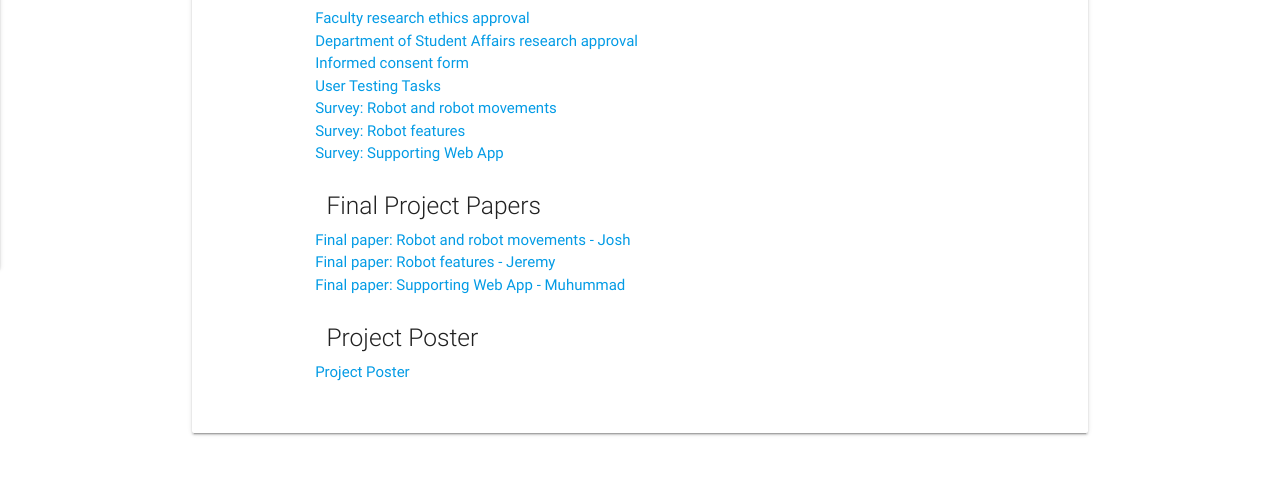
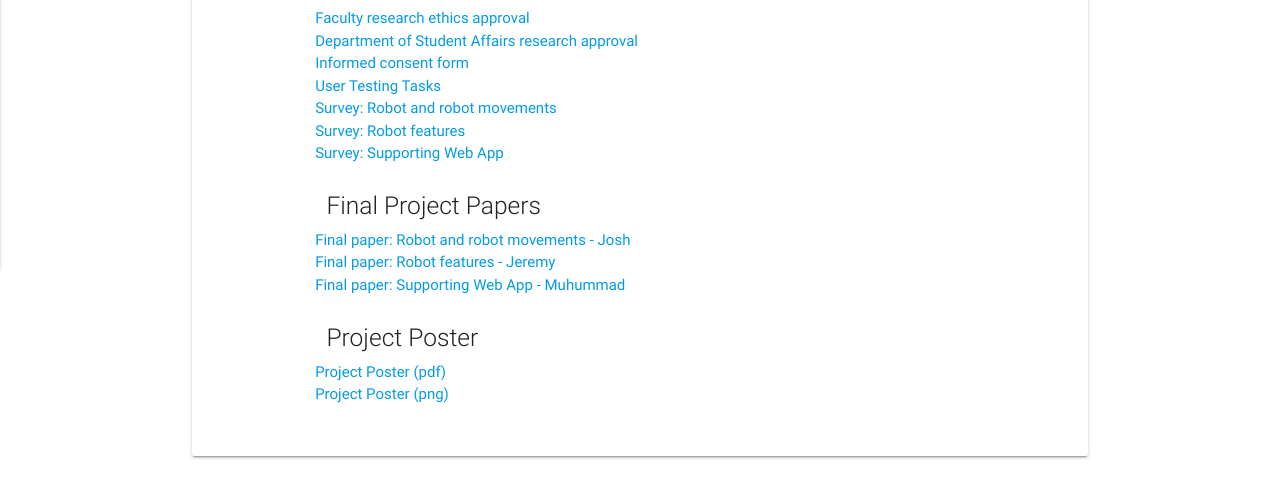
Before and after one commit to muhummadPatel/HonsProjectWebsite, a plain HTML site: page downloads.html in a window 1280 px wide. Shown: the part 592-1082 px from the top of the page. Drawn offline with nearby package versions, Linux system fonts and the light colour scheme.

Commit message:
Add project poster links to the downloads page.

```diff
--- a/downloads.html
+++ b/downloads.html
@@ -87,8 +87,8 @@
 
             <h5 class="header col s12 light">Project Poster</h5>
             <ul>
-              <!--  TODO: add these files and link to them -->
-              <li><a href="#" target="_blank">Project Poster</a></li>
+              <li><a href="files/raspied_poster.pdf" target="_blank">Project Poster (pdf)</a></li>
+              <li><a href="files/raspied_poster.png" target="_blank">Project Poster (png)</a></li>
             </ul>
 
           </div>
```
